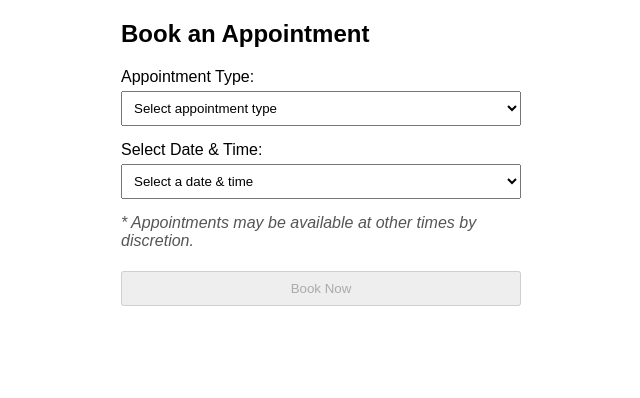
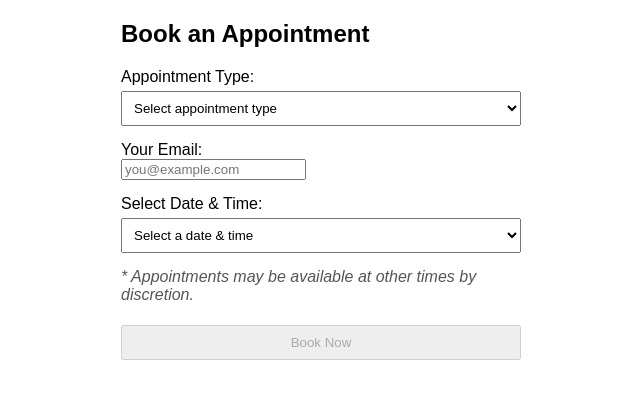
Before and after one commit to ThwartsGaming/bookingsite, a plain HTML site: page index.html in a window 1280 px wide. Shown: the whole page, without its empty margins (319-959 px from the left). Drawn offline with Linux system fonts and the light colour scheme.

Commit message:
Update index.html

```diff
--- a/index.html
+++ b/index.html
@@ -21,6 +21,9 @@
   <option value="foundations">Foundations (Complimentary 30 min)</option>
   <option value="thriving">Thriving (5-session package, $1400)</option>
 </select>
+
+  <label for="clientEmail">Your Email:</label>
+<input type="email" id="clientEmail" required placeholder="you@example.com" />
 
 <label for="dateTime">Select Date & Time:</label>
 <select id="dateTime" required>
```
